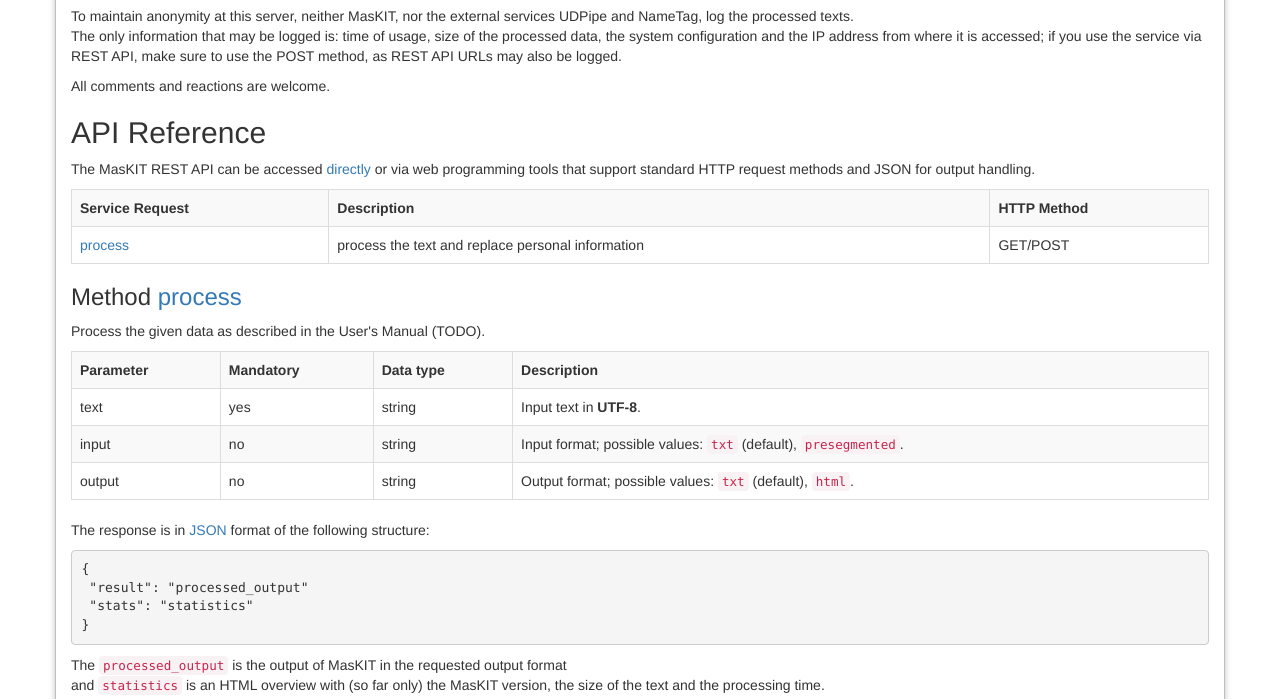
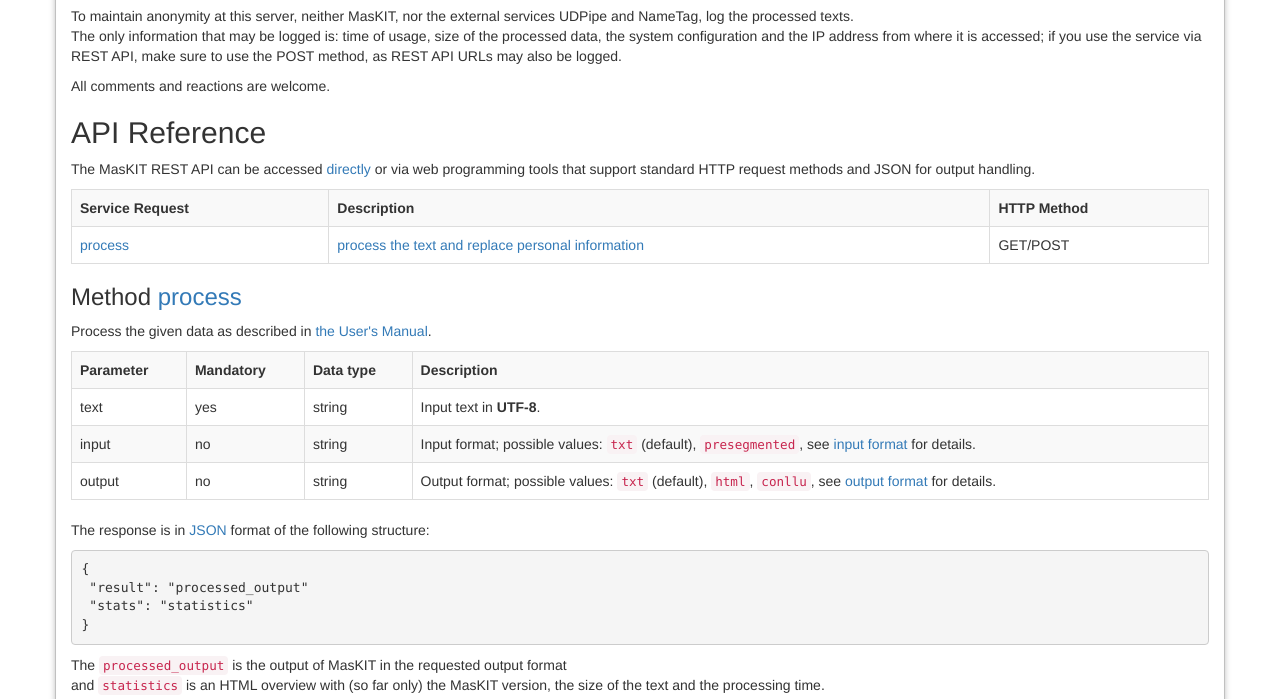
Before and after one commit to ufal/maskit, a PHP site: page /api-reference.php in a window 1280 px wide. Shown: the part 225-924 px from the top of the page. Run offline with PHP 8.4, Linux system fonts and the light colour scheme; some libraries are stand-ins or nearby versions.

Commit message:
Links with the new web pages
git-svn-id: https://svn.ms.mff.cuni.cz/svn/ponk/projects/maskit@39 9b7822f3-4786-4c31-9c96-ea234496b5ad

```diff
--- a/html/api-reference.php
+++ b/html/api-reference.php
@@ -29,7 +29,7 @@ handling.</p>
 </tr>
 <tr>
     <td><a href="#process">process</a></td>
-    <td><!--a href="http://ufal.mff.cuni.cz/maskit/users-manual#run_maskit" target="_blank"-->process the text and replace personal information</a></td>
+    <td><a href="http://ufal.mff.cuni.cz/maskit/users-manual#run_maskit" target="_blank">process the text and replace personal information</a></td>
     <td>GET/POST</td>
 </tr>
 </table>
@@ -37,13 +37,13 @@ handling.</p>
 
 <h3>Method <a id='process'>process</a></h3>
 
-<p>Process the given data as described in <!--a href="http://ufal.mff.cuni.cz/maskit/users-manual#run_maskit" target="_blank"-->the User's Manual</a> (TODO).</p>
+<p>Process the given data as described in <a href="http://ufal.mff.cuni.cz/maskit/users-manual#run_maskit" target="_blank">the User's Manual</a>.</p>
 
 <table class='table table-striped table-bordered'>
 <tr><th>Parameter</th><th>Mandatory</th><th>Data type</th><th>Description</th></tr>
 <tr><td>text</td><td>yes</td><td>string</td><td>Input text in <b>UTF-8</b>.</td></tr>
-<tr><td>input</td><td>no</td><td>string</td><td>Input format; possible values: <code>txt</code> (default), <code>presegmented</code><!--, see <a href="http://ufal.mff.cuni.cz/soudec/users-manual#run_soudec_input" target="_blank">input format</a> for details-->.</td></tr>
-<tr><td>output</td><td>no</td><td>string</td><td>Output format; possible values: <code>txt</code> (default), <code>html</code><!--, <code>conllu</code>, see <a href="http://ufal.mff.cuni.cz/soudec/users-manual#run_soudec_output" target="_blank">output format</a> for details-->.</td></tr>
+<tr><td>input</td><td>no</td><td>string</td><td>Input format; possible values: <code>txt</code> (default), <code>presegmented</code>, see <a href="http://ufal.mff.cuni.cz/maskit/users-manual#run_maskit_input" target="_blank">input format</a> for details.</td></tr>
+<tr><td>output</td><td>no</td><td>string</td><td>Output format; possible values: <code>txt</code> (default), <code>html</code>, <code>conllu</code>, see <a href="http://ufal.mff.cuni.cz/maskit/users-manual#run_maskit_output" target="_blank">output format</a> for details.</td></tr>
 </table>
 
 <p>
--- a/html/info.php
+++ b/html/info.php
@@ -11,7 +11,7 @@
   </tr>
   <tr>
       <th>Homepage</th>
-      <td><a href="http://ufal.mff.cuni.cz/maskit/" target="_blank">http://ufal.mff.cuni.cz/maskit/</a> (TODO)</td>
+      <td><a href="http://ufal.mff.cuni.cz/maskit/" target="_blank">http://ufal.mff.cuni.cz/maskit/</a></td>
   </tr>
   <tr>
       <th>Development repository</th>
```
